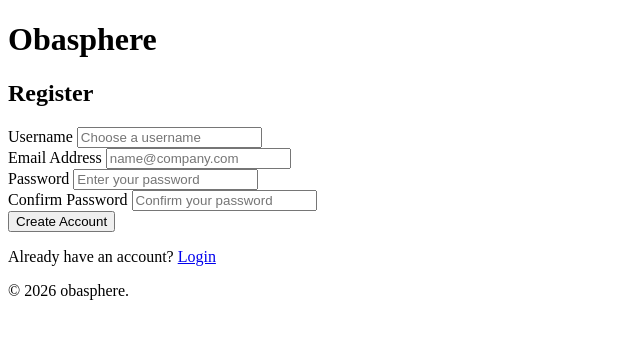
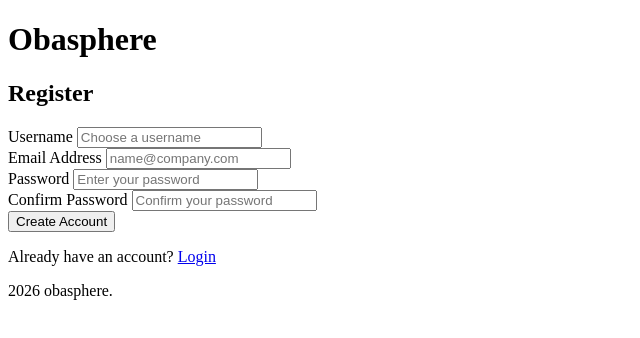
Before and after one commit to 60012/Task-1-Obaspace, a plain HTML site: page index.html in a window 1280 px wide. Shown: the full height of the page, 0-640 px from the left. Drawn offline with Linux system fonts and the light colour scheme.

Commit message:
Update index.html

```diff
--- a/index.html
+++ b/index.html
@@ -72,7 +72,7 @@
     </main>
 
     <footer>
-      <p>&copy; 2026 obasphere.</p>
+      <p>2026 obasphere.</p>
     </footer>
   </body>
 </html>
```
